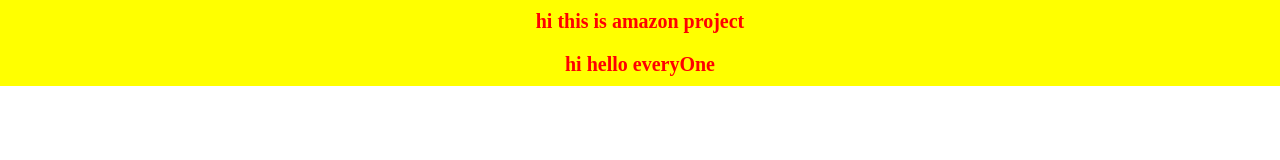
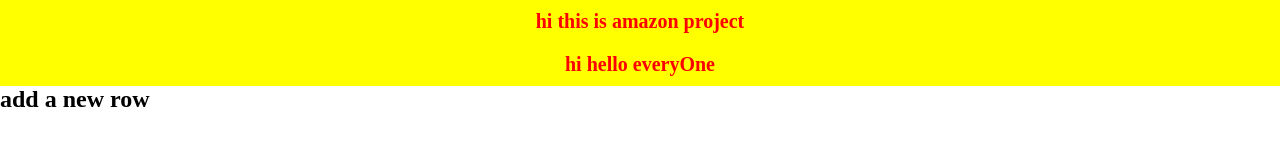
Before and after one commit to smartsusee/sivaSir1, a plain HTML site: page index.html in a window 1280 px wide. Drawn offline with Linux system fonts and the light colour scheme.

Commit message:
add a new roe

```diff
--- a/index.html
+++ b/index.html
@@ -10,6 +10,7 @@
 
        <h1>hi this is amazon project </h1>
        <h1>hi hello everyOne</h1>
+     <h2>add a new row </h2>
 
 </body>
 </html>
```
